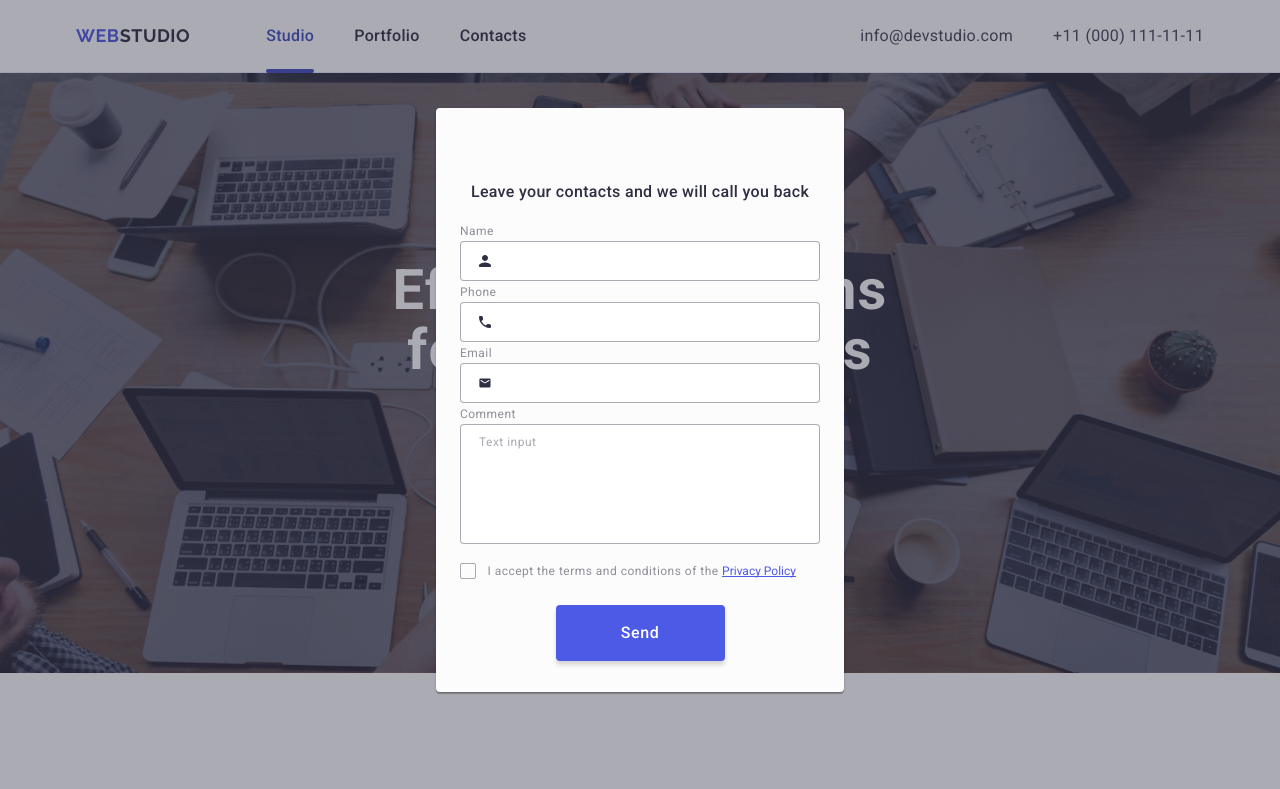
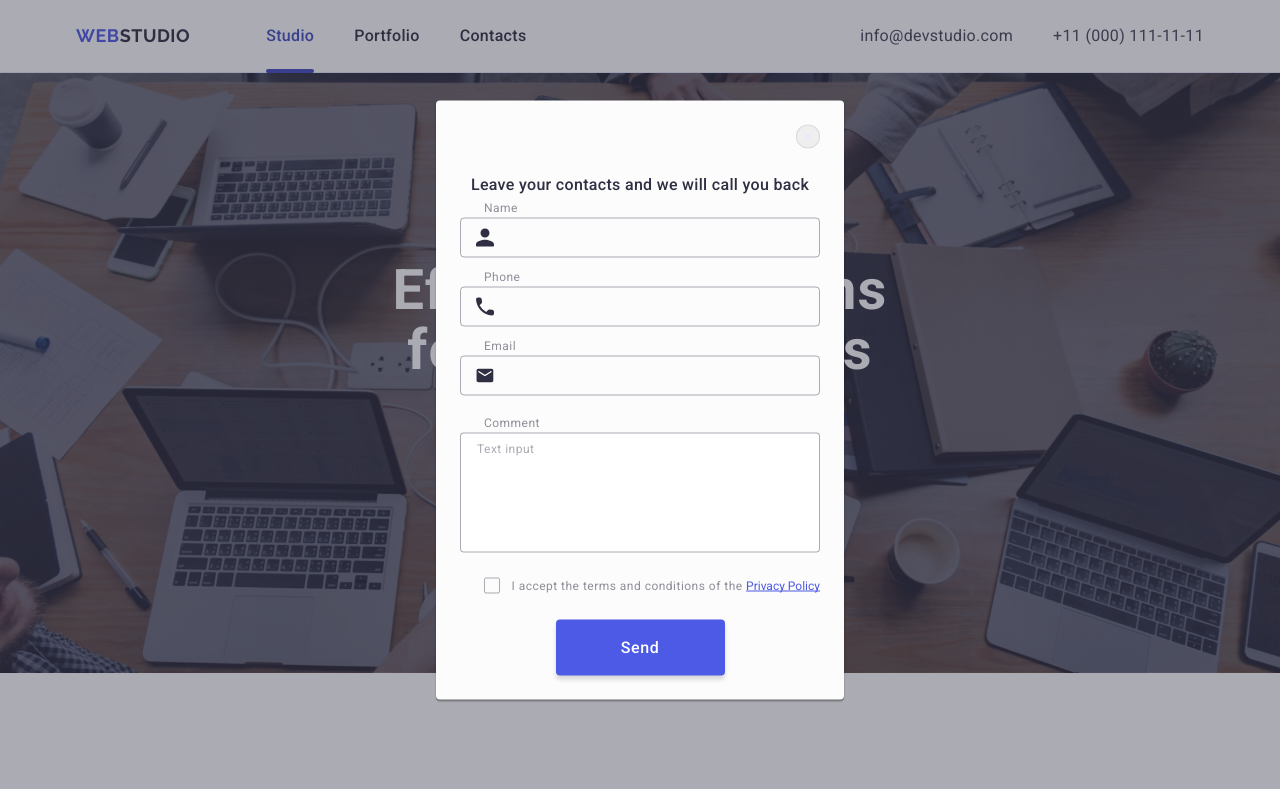
Before and after one commit to kristina-golub/goit-markup-hw-05, a plain HTML site: page index.html in a window 1280 px wide. Shown: the top 789 px of the page. Drawn offline with nearby package versions, Linux system fonts and the light colour scheme.

Commit message:
validator

```diff
--- a/css/styles.css
+++ b/css/styles.css
@@ -556,11 +556,12 @@ input::placeholder {
   opacity: 0;
   visibility: hidden;
   pointer-events: none;
-  transition: opasity 250ms cubic-bezier(0.4, 0, 0.2, 1),
+  transition: opacity 250ms cubic-bezier(0.4, 0, 0.2, 1),
     visibility 250ms cubic-bezier(0.4, 0, 0.2, 1);
 }
 .modal {
   position: absolute;
+  padding: 72px 24px 24px 24px;
   top: 50%;
   left: 50%;
   width: 408px;
@@ -575,6 +576,32 @@ input::placeholder {
 .backdrop:not(.is-open) .modal {
   transform: translate(-50%, -50%) scale(1.5);
 }
+.close-button {
+  position: absolute;
+  display: flex;
+  align-items: center;
+  justify-content: center;
+  top: 24px;
+  right: 24px;
+  width: 24px;
+  height: 24px;
+  border-radius: 100%;
+  fill: #e7e9fc;
+
+  border: 1px solid rgba(0, 0, 0, 0.1);
+  padding: 0;
+  cursor: pointer;
+  transition: background-color 250ms cubic-bezier(0.4, 0, 0.2, 1),
+    border 250ms cubic-bezier(0.4, 0, 0.2, 1);
+}
+.close-button:hover {
+  background-color: #404bbf;
+  border: none;
+  fill: #ffffff;
+}
+.close-button:focus {
+  fill: #ffffff;
+}
 .modal-title {
   font-weight: 500;
   font-size: 16px;
@@ -583,12 +610,11 @@ input::placeholder {
   text-align: center;
   color: #2e2f42;
   min-width: 360px;
-  margin: 72px 24px 16px 24px;
 }
 .input-label {
   font-weight: 400;
   font-size: 12px;
-  line-height: 1.16667;
+  line-height: 1.17;
   letter-spacing: 0.04em;
   color: #8e8f99;
   font-family: inherit;
@@ -596,33 +622,50 @@ input::placeholder {
   margin-bottom: 4px;
 }
 .form-field-modal {
-  position: relative;
-  display: flex;
-  margin-left: 24px;
-  margin-right: 24px;
+  margin-bottom: 8px;
 }
 .form-input {
   border: 1px solid rgba(46, 47, 66, 0.4);
   border-radius: 4px;
   width: 100%;
   height: 40px;
-
-  padding: 8px 16px;
+  background-color: transparent;
+  padding-left: 38px;
+  outline: transparent;
+  transition: border-color 250ms cubic-bezier(0.4, 0, 0.2, 1);
+}
+input:focus {
+  border-color: #4d5ae5;
 }
 .input-icon {
   position: absolute;
-  top: 14px;
-  left: 19px;
+  top: 50%;
+  left: 16px;
   fill: #2e2f42;
+  transform: translateY(-50%);
+  transition: fill 250ms cubic-bezier(0.4, 0, 0.2, 1);
+}
+.form-input:focus + .input-icon {
+  fill: #4d5ae5;
 }
 .form-input-comment {
+  font-size: 12px;
   border: 1px solid rgba(46, 47, 66, 0.4);
   border-radius: 4px;
   width: 100%;
   height: 120px;
   resize: none;
   margin-bottom: 16px;
+  font-weight: 400;
+  font-size: 12px;
+  line-height: 1.17;
+  letter-spacing: 0.04em;
+  color: rgba(46, 47, 66, 0.4);
+  font-family: inherit;
+  padding: 8px 16px;
+  transition: border-color 250ms cubic-bezier(0.4, 0, 0.2, 1);
 }
+
 textarea::placeholder {
   font-weight: 400;
   font-size: 12px;
@@ -630,7 +673,9 @@ textarea::placeholder {
   letter-spacing: 0.04em;
   color: rgba(46, 47, 66, 0.4);
   font-family: inherit;
-  padding: 8px 16px;
+}
+textarea:focus {
+  border-color: #4d5ae5;
 }
 
 .modal-button {
@@ -705,3 +750,9 @@ input:checked + label > span {
   fill: #f4f4fd;
   border: none;
 }
+.label-icon-container {
+  position: relative;
+}
+.form-comment-container {
+  margin-bottom: 16px;
+}
--- a/index.html
+++ b/index.html
@@ -466,45 +466,57 @@
     </footer>
     <div class="backdrop is-open">
       <div class="modal">
+        <button type="button" class="close-button">
+          <svg class="close-icon" width="8px" height="8px">
+            <use href="./images/icons.svg#icon-closed"></use>
+          </svg>
+        </button>
         <p class="modal-title">Leave your contacts and we will call you back</p>
         <form class="form-modal">
-          <label class="input-label"
-            >Name
           <div class="form-field-modal">
-              <input type="text" name="user-name" class="form-input" />
-              <svg class="input-icon" width="12" height="12">
+          <label class="input-label" for="user-name"
+            >Name</label>
+        <div class="label-icon-container">
+
+                <input type="text" name="user-name" class="form-input" id="user-name" />
+                <svg class="input-icon" width="18" height="24">
                   <use href="./images/icons.svg#icon-name"></use>
                 </svg>
+
+
         </div>
-          </label>
-          <label class="input-label"
-            >Phone
+             </div>
           <div class="form-field-modal">
-              <input type="tel" name="user-tel" class="form-input" />
-              <svg class="input-icon" width="12" height="12">
+            <label class="input-label" for="user-tel"
+              >Phone          </label>
+              <div class="label-icon-container">
+                <input type="tel" name="user-tel" class="form-input" id="user-tel"/>
+                <svg class="input-icon" width="18" height="24">
                   <use href="./images/icons.svg#icon-phone"></use>
                 </svg>
               </div>
-          </label>
-          <label class="input-label"
-            >Email
+            </div>
 <div class="form-field-modal">
-              <input type="email" name="user-email" class="form-input" />
-              <svg class="input-icon" width="12" height="12">
+          <label class="input-label" for="user-email"
+            >Email</label>
+            <div class="label-icon-container">
+              <input type="email" name="user-email" class="form-input" id="user-email"/>
+              <svg class="input-icon" width="18" height="24">
                 <use href="./images/icons.svg#icon-email"></use>
               </svg>
             </div>
-          </label>
-          <label class="input-label"
-            >Comment
-            <div class="form-field-modal">
+          </div>
+          <div class="form-comment-container"></div>
+          <label class="input-label" for="user-comment"
+            >Comment </label>
               <textarea
+               id="user-comment"
                 class="form-input-comment"
-                name="comment"
+                name="user-comment"
                 placeholder="Text input"
               ></textarea>
-            </div>
-          </label>
+
+
           <div class="checkbox-container">
             <input
               type="checkbox"
@@ -523,7 +535,7 @@
             </label>
             <a href="" class="p-p-link">Privacy Policy</a>
           </div>
-          <button type="submit" class="modal-button">Send</button>
+          <button type="button" class="modal-button">Send</button>
         </div>
         </form>
     </div>
```
Lines whose indentation alone changed are shown as unchanged.
